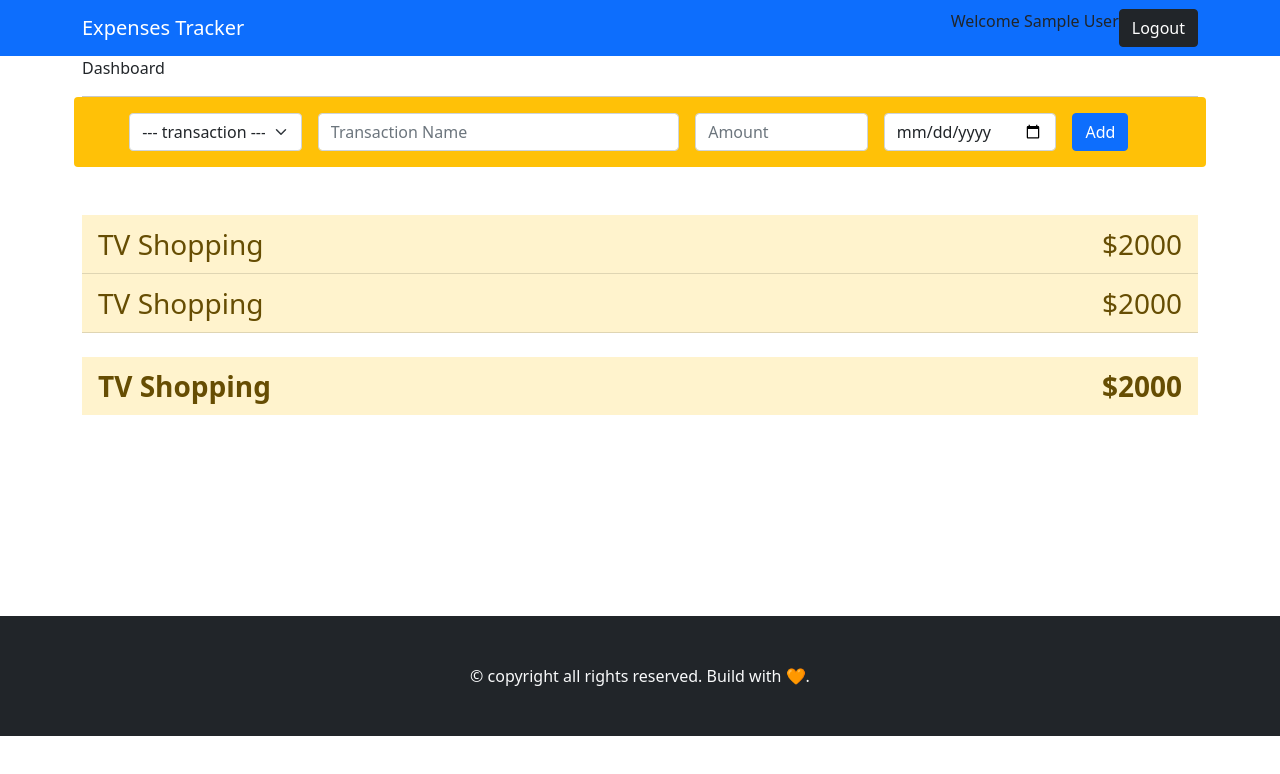
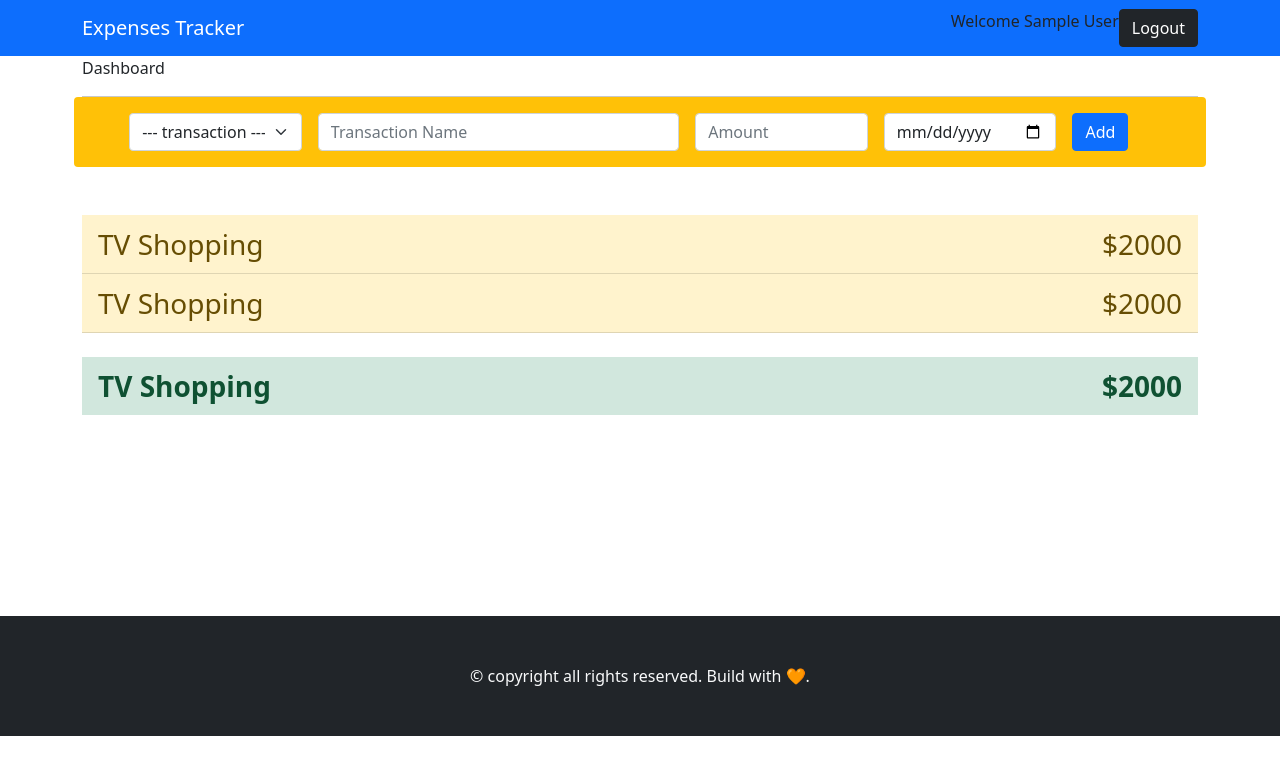
Before and after one commit to krishnashrestha47/expenses-tracker-fullstack, a React (Create React App) app in the folder expenses-tracker-frontend/: page /dashboard in a window 1280 px wide. Shown: the top 774 px of the page. Built offline with nearby package versions, Linux system fonts and the light colour scheme; sample sign-in values are in the browser's storage.

Commit message:
css update

```diff
--- a/expenses-tracker-frontend/src/components/custom-table/CustomTable.js
+++ b/expenses-tracker-frontend/src/components/custom-table/CustomTable.js
@@ -22,7 +22,7 @@ export const CustomTable = () => {
       </ListGroup.Item>
       <ListGroup.Item
         action
-        variant="warning"
+        variant="success"
         className=" d-flex justify-content-between mt-4 fw-bold"
       >
         <span className="title">TV Shopping</span>
--- a/expenses-tracker-frontend/src/components/expenses-form/ExpensesForm.js
+++ b/expenses-tracker-frontend/src/components/expenses-form/ExpensesForm.js
@@ -22,7 +22,7 @@ export const ExpensesForm = () => {
           <Form.Control type="date" placeholder="Date" />
         </Col>
         <Col md="1">
-          <Button type="date" placeholder="Date">
+          <Button variant="primary" type="submit">
             Add
           </Button>
         </Col>
```
